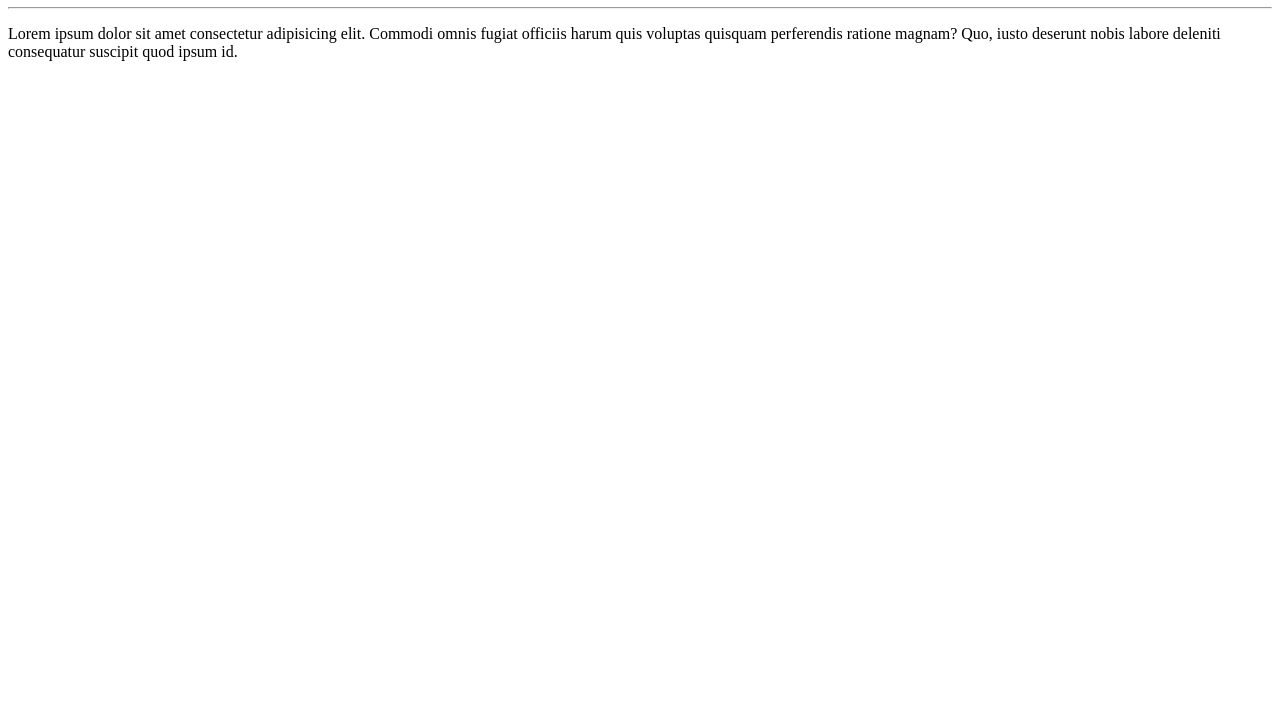
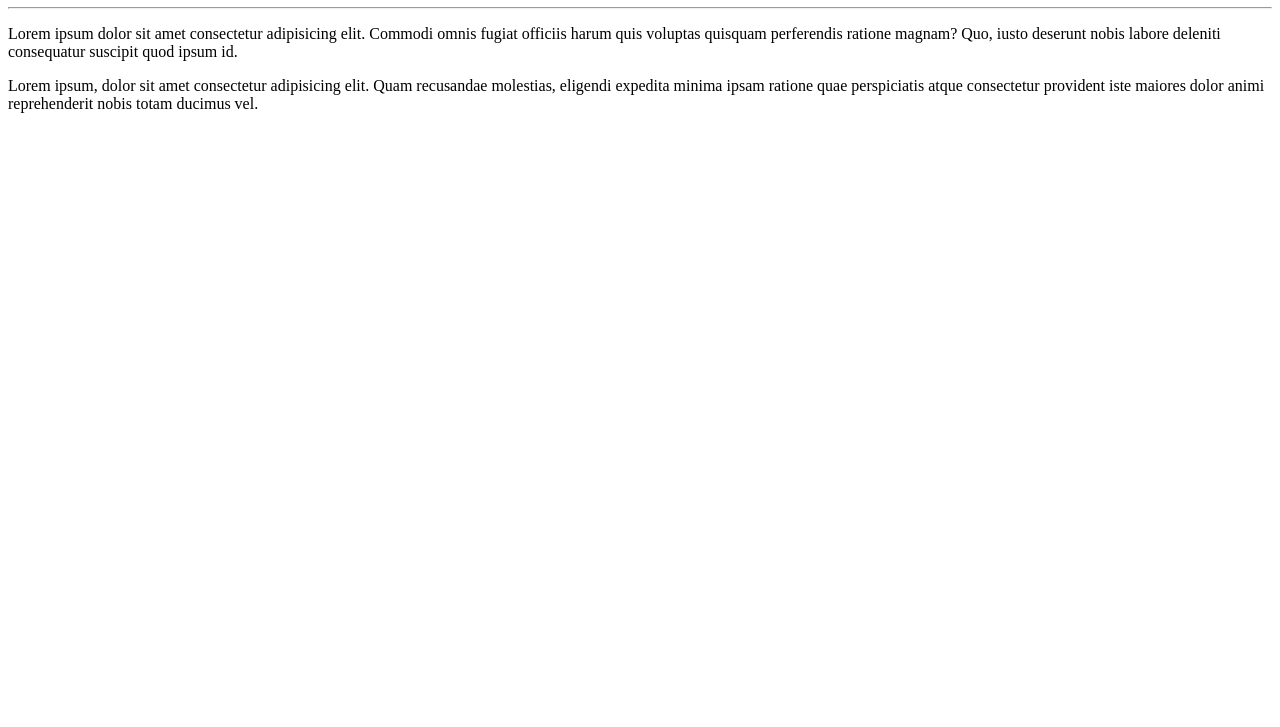
Before and after one commit to Rafaelrfk/Ola-Mundo2, a plain HTML site: page site-exemplo/index.html in a window 1280 px wide. Shown: the part 73-800 px from the top of the page. Drawn offline with Linux system fonts and the light colour scheme.

Commit message:
Adicionei um parágrafo

```diff
--- a/site-exemplo/index.html
+++ b/site-exemplo/index.html
@@ -9,5 +9,6 @@
     <h1>Olá, porra de mundo!</h1>
     <hr>
     <p>Lorem ipsum dolor sit amet consectetur adipisicing elit. Commodi omnis fugiat officiis harum quis voluptas quisquam perferendis ratione magnam? Quo, iusto deserunt nobis labore deleniti consequatur suscipit quod ipsum id.</p>
+    <p>Lorem ipsum, dolor sit amet consectetur adipisicing elit. Quam recusandae molestias, eligendi expedita minima ipsam ratione quae perspiciatis atque consectetur provident iste maiores dolor animi reprehenderit nobis totam ducimus vel.</p>
 </body>
 </html>
```
